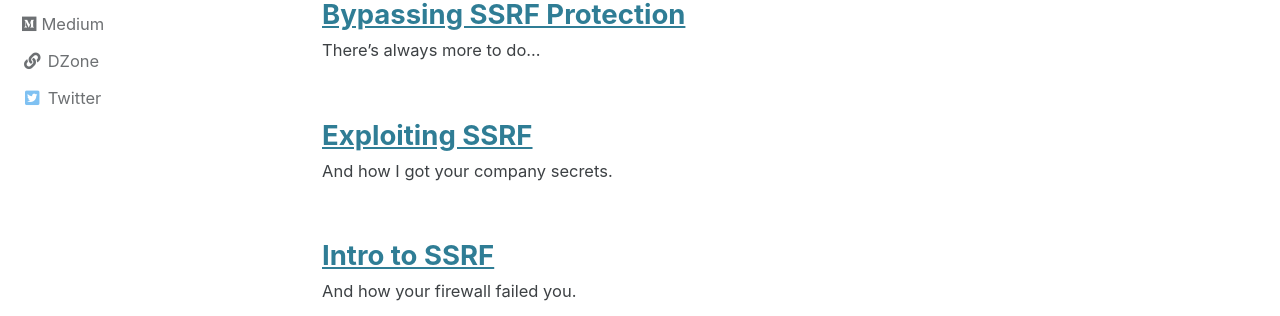
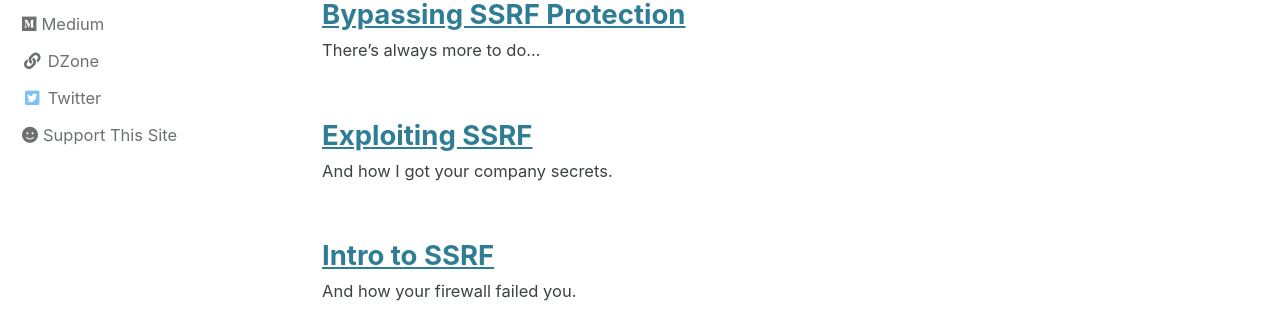
Before and after one commit to vkili/blog, a Jekyll site: the page built from index.html, in a window 1280 px wide. Shown: the part 359-675 px from the top of the page. Built offline with Jekyll 4.4.1, drawn with Linux system fonts in a browser that asks for light colours; cached includes are drawn as plain includes; the list of posts is cut into pages by our own code.

Commit message:
support me

```diff
--- a/_config.yml
+++ b/_config.yml
@@ -111,9 +111,9 @@ author:
     - label: "Twitter"
       icon: "fab fa-fw fa-twitter-square"
       url: "https://twitter.com/vickieli7"
-    - label: "Facebook"
-      icon: "fab fa-fw fa-facebook-square"
-      # url: "https://facebook.com/"
+    - label: "Support This Site"
+      icon: "fas fa-smile"
+      url: "https://www.buymeacoffee.com/VO7dois"
     - label: "GitHub"
       icon: "fab fa-fw fa-github"
       # url: "https://github.com/"
```
Also changed, not shown: _posts/2020-07-25-intro-to-yara.md (added), _posts/2020-07-26-intro-to-yargen.md (added).
